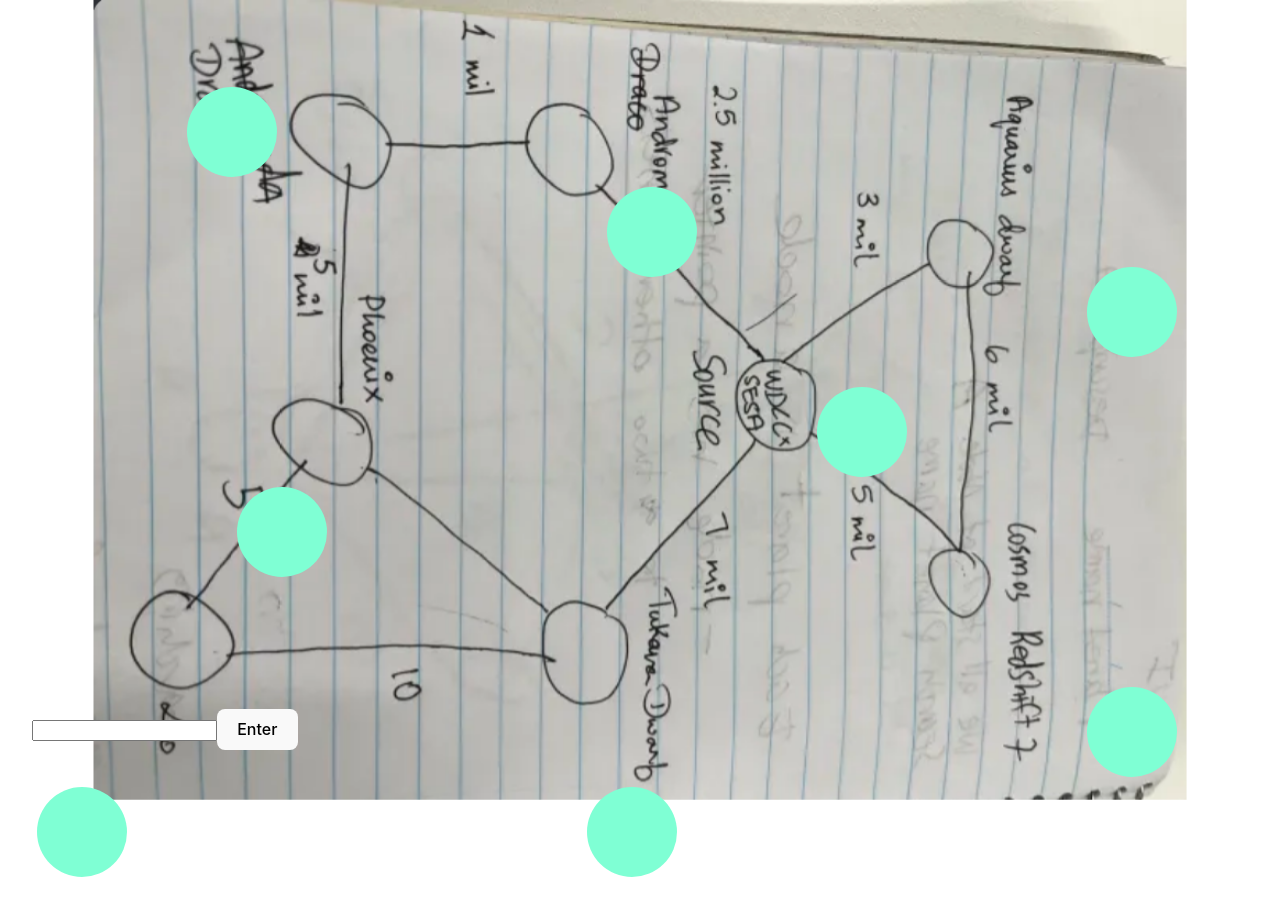
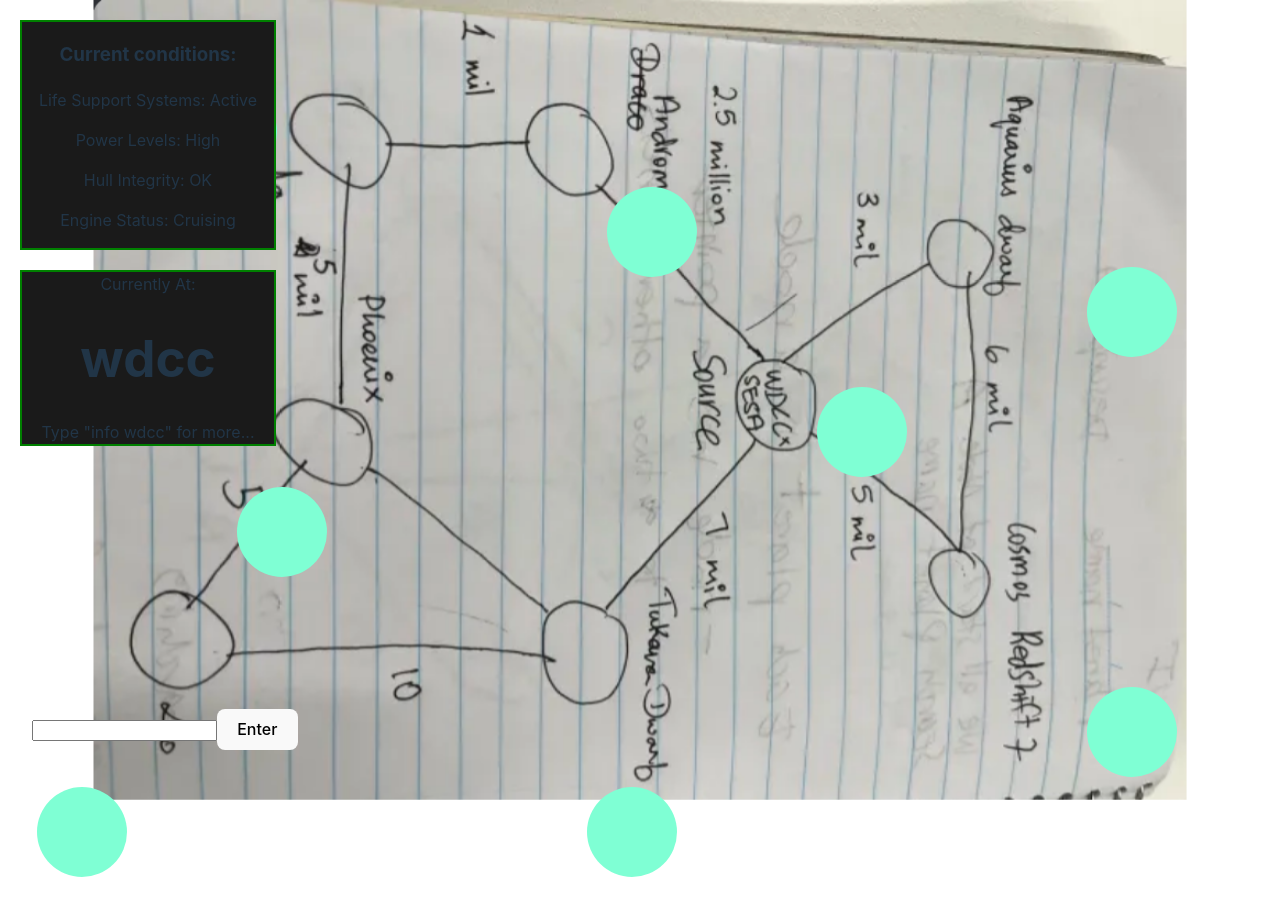
Before and after one commit to IsabelBody/WDCC2024, a React (Vite) app in the folder frontend/: page / in a window 1280 px wide. Shown: the top 916 px of the page. Built offline with nearby package versions, Linux system fonts and the light colour scheme; no server answers.

Commit message:
add more things to screen

```diff
--- /dev/null
+++ b/frontend/src/Location.jsx
@@ -0,0 +1,11 @@
+const LocationBox = ({ location, target = false }) => {
+    return (
+        <div className="sidebox locationbox">
+            <span>{target ? "Navigating To" :"Currently At:"}</span>
+            <h1>{location}</h1>
+            <span>{`Type "info ${location}" for more...`}</span>
+        </div>
+    )
+}
+
+export default LocationBox;
--- a/frontend/src/Map.jsx
+++ b/frontend/src/Map.jsx
@@ -2,6 +2,7 @@ import { useState, useEffect } from "react";
 import Console from "./Console";
 import background from "./assets/Untitled.png";
 import axios from "axios";
+import LocationBox from "./Location";
 
 const locations = {
 	andromeda: { x: "620", y: "200" },
@@ -38,7 +39,8 @@ const Line = ({ x1, y1, x2, y2 }) => {
 };
 
 const MapPage = ({ cb }) => {
-	const [target, setTarget] = useState([]);
+	const [target, setTarget] = useState(null);
+    const [current, setCurent] = useState("wdcc");
 	const [lines, setLines] = useState([]);
 
 	const ClickHandler = ({ name, hoverText }) => {
@@ -92,6 +94,25 @@ const MapPage = ({ cb }) => {
 					<ClickHandler key={i} name={location[0]} hoverText={location[0]} />
 				))}
 			</div>
+            <div className="leftside">
+                <div className="sidebox">
+                    <h3>Current conditions:</h3>
+                    <p>Life Support Systems: Active</p>
+                    <p>Power Levels: High</p>
+                    <p>Hull Integrity: OK</p>
+                    <p>Engine Status: Cruising</p>
+                </div>
+                <LocationBox location={current}/>
+            </div>
+            {target &&
+            <div className="rightside">
+                <LocationBox location={target} target={true}/>
+                <div className="sidebox">
+                    <h3>Flight Path:</h3>
+                    <p>{"> Leo"}</p>
+                    <p>{"> Andromeda"}</p>
+                </div>
+            </div>}
 			{/* <ClickHandler name={"Leo"} hoverText="Leo Galaxy"/>
             <ClickHandler name={"Tukana Dwarf"} hoverText="Tukana Dwarf Galaxy"/>
             <ClickHandler name={"Cosmos Redshift7"} hoverText="Cosmos Redshift7 Galaxy"/>
--- a/frontend/src/index.css
+++ b/frontend/src/index.css
@@ -130,3 +130,30 @@ button:focus-visible {
   height: 1080px;
   position:relative
 }
+
+.leftside {
+  position: fixed;
+  left: 0;
+  top: 0;
+  width: 20%;
+  display: flex;
+  flex-direction: column;
+  gap: 20px;
+  padding:  20px 0 0 20px;
+}
+
+.rightside {
+  position: fixed;
+  right: 0;
+  top: 0;
+  width: 20%;
+  display: flex;
+  flex-direction: column;
+  gap: 20px;
+  padding: 20px 20px 0 0;
+}
+
+.sidebox {
+  border: green 2px solid;
+  background-color: rgb(26, 26, 26);
+}
```
